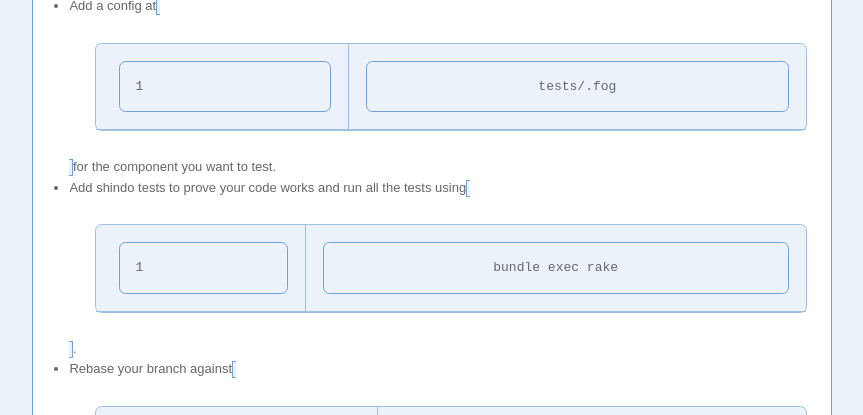
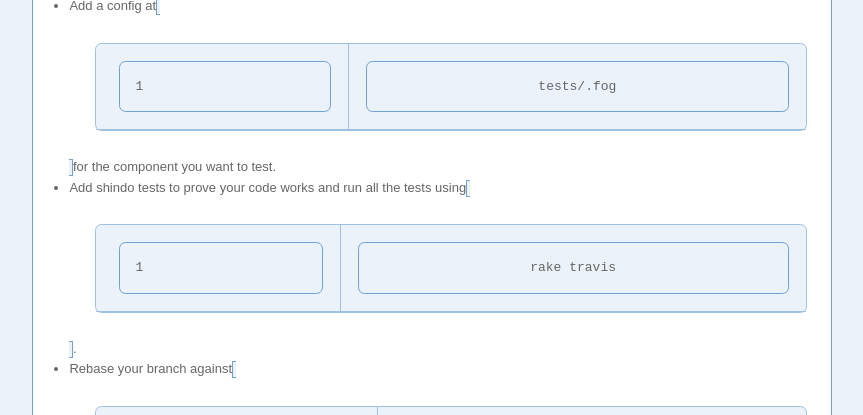
Before and after one commit to fog/fog.github.com, a Jekyll site: the page built from index.markdown, in a window 1280 px wide and 900 px high, scrolled down 2086 px. Shown: the top 415 px of the window, without its empty margins (208-1071 px from the left). Built offline with Jekyll 4.4.1, drawn with Linux system fonts in a browser that asks for light colours; nearby versions of some CDN libraries.

Commit message:
Improve instructions to run tests.
"rake" runs barely any tests:

| porridge@beczulka:~/fog$ bundle exec rake
| Run options: --seed 61633
|
| # Running:
|
| .......
|
| Finished in 0.154545s, 45.2944 runs/s, 45.2944 assertions/s.
|
| 7 runs, 7 assertions, 0 failures, 0 errors, 0 skips
| porridge@beczulka:~/fog$

"rake travis" runs these and the shindo tests

```diff
--- a/index.markdown
+++ b/index.markdown
@@ -55,7 +55,7 @@ geemus says: "That should give you everything you need to get started, but let m
 * Fork the project and do your work in a topic branch.
   * Make sure your changes will work for the Rubies in .travis.yml (currently MRI 1.8, 1.9, and Ruby 2.0).
 * Add a config at `tests/.fog` for the component you want to test.
-* Add shindo tests to prove your code works and run all the tests using `bundle exec rake`.
+* Add shindo tests to prove your code works and run all the tests using `rake travis`.
 * Rebase your branch against `fog/fog` to make sure everything is up to date.
 * Commit your changes and send a pull request.
 
```
